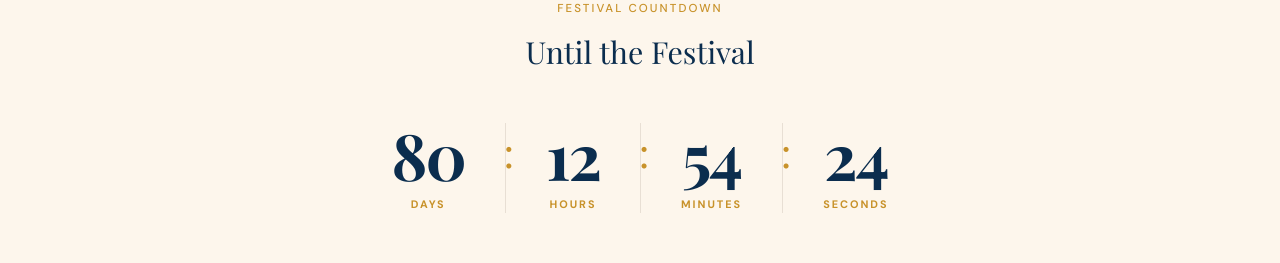
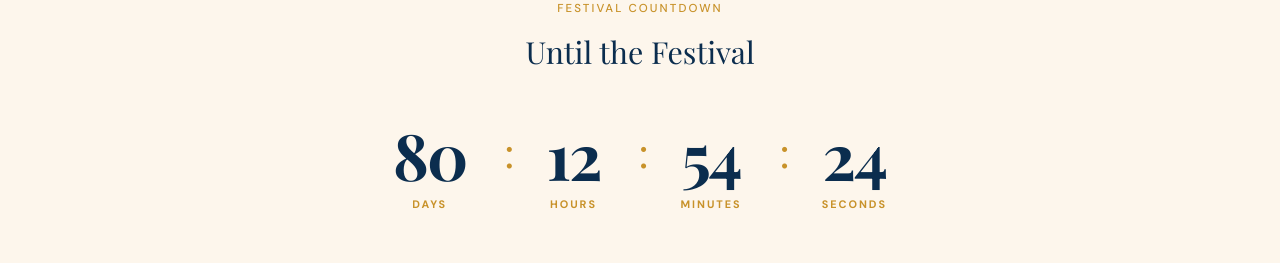
Before and after one commit to BoFromTheEast/rakhine-community-site, a Next.js app: page / in a window 1280 px wide. Shown: the part 880-1143 px from the top of the page. Built offline with nearby package versions, Linux system fonts and the light colour scheme; no server answers; a web font is replaced by a local one.

Commit message:
chore: removed divider

```diff
--- a/app/festival/_components/FestivalCountdown.module.css
+++ b/app/festival/_components/FestivalCountdown.module.css
@@ -12,10 +12,6 @@
   align-items: center;
   padding: 0 2.5rem;
   min-width: 130px;
-}
-
-.unit + .unit {
-  border-left: 1px solid #e8dfd4;
 }
 
 .sep {
```
